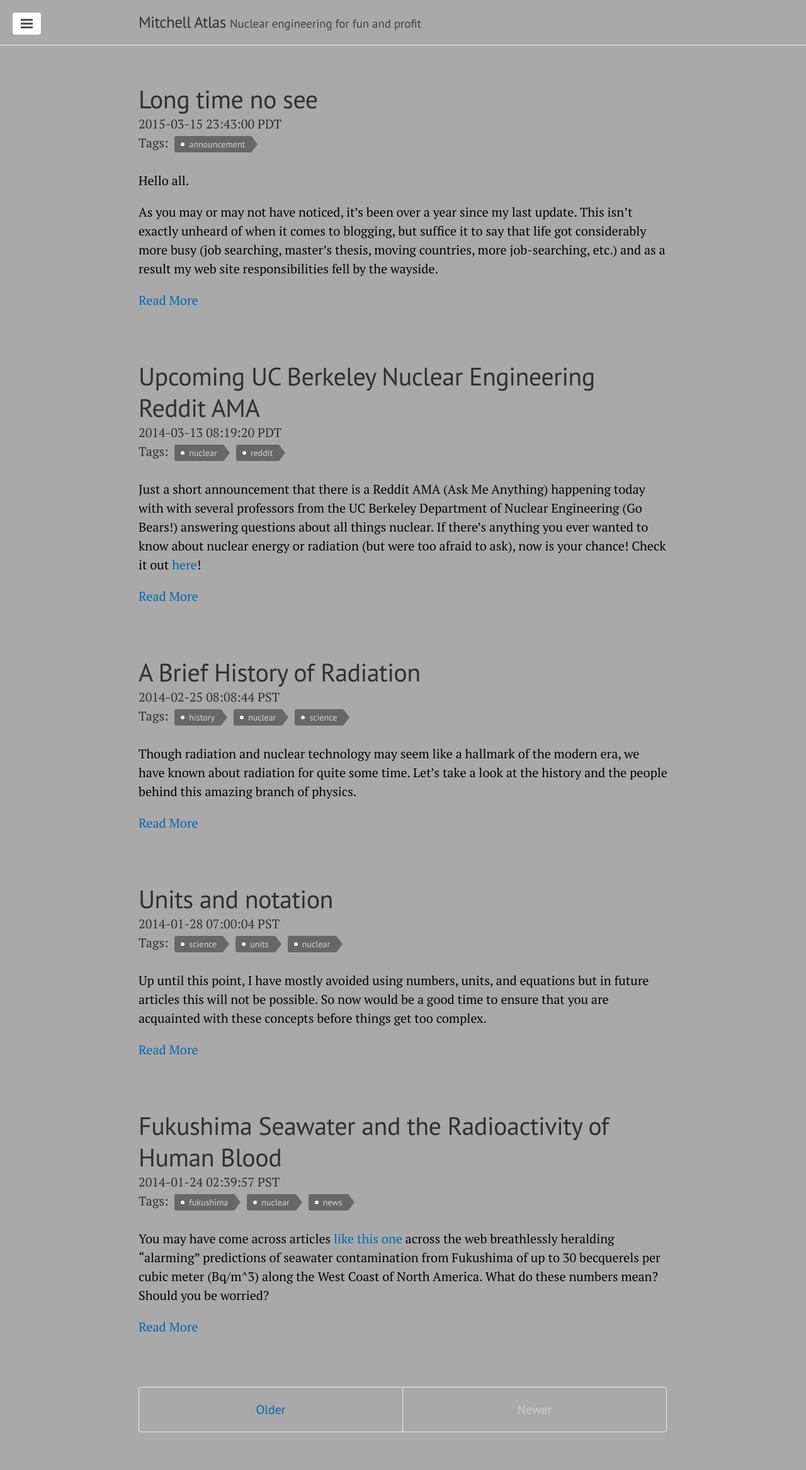
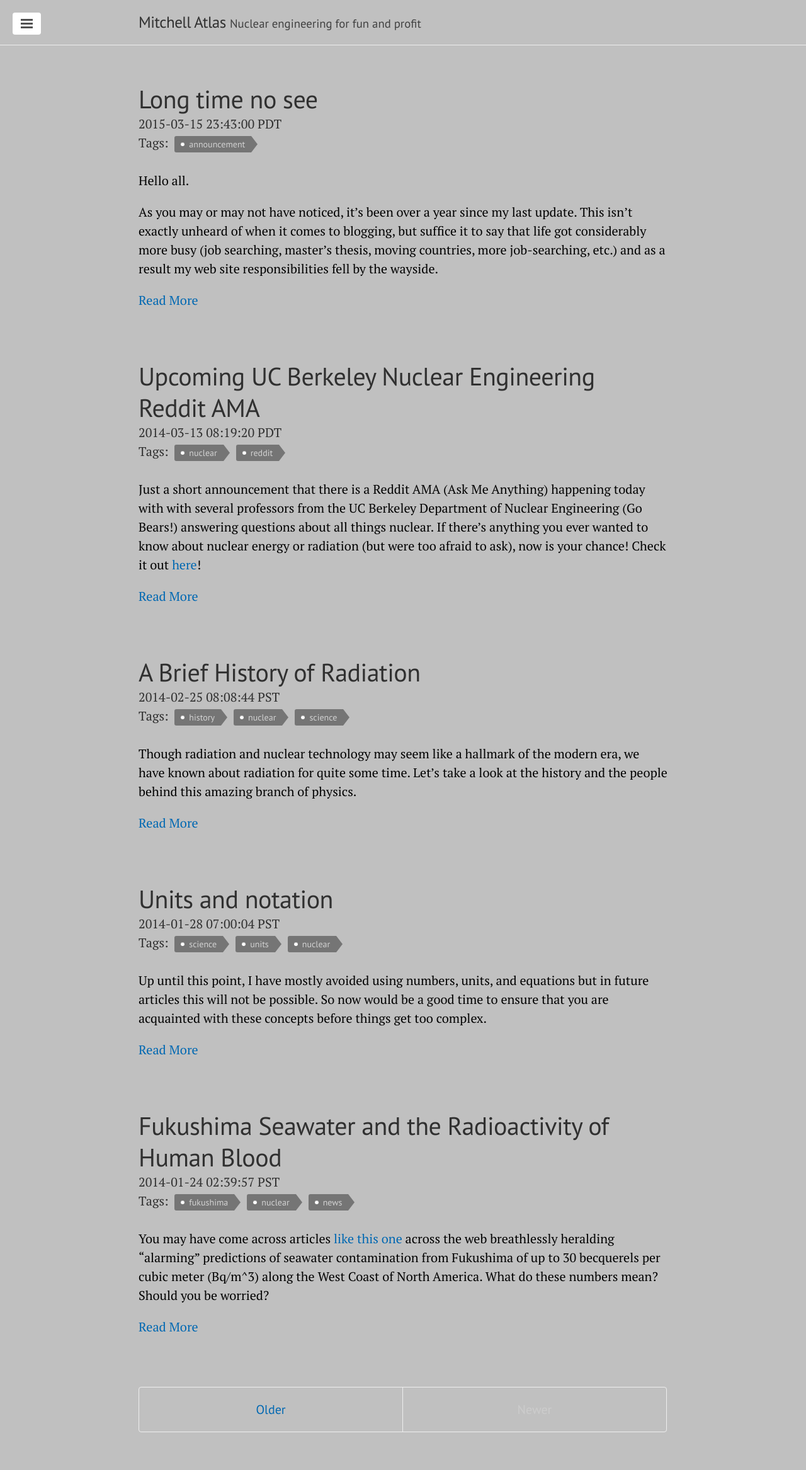
Before and after one commit to xatlasm/xatlasm.github.io, a Jekyll site: the page built from index.html, in a window 1280 px wide. Shown: the whole page at 63% size. Built offline with Jekyll 4.4.1, drawn with Linux system fonts in a browser that asks for light colours; the list of posts is cut into pages by our own code.

Commit message:
New CSS styles.

```diff
--- a/assets/css/lanyon.css
+++ b/assets/css/lanyon.css
@@ -368,7 +368,7 @@
 
 .tag {
 	font: 14px/1.5 'PT Sans', serif;
-  background: #676767;
+  background: #757575;
   border-radius: 3px 0 0 3px;
   color: lightgray;
   display: inline-block;
@@ -394,9 +394,9 @@
 }
 
 .tag::after {
-  background: #A9A9A9;
+  background: silver;
   border-bottom: 13px solid transparent;
-  border-left: 10px solid #676767;
+  border-left: 10px solid #757575;
   border-top: 13px solid transparent;
   content: '';
   position: absolute;
--- a/assets/css/poole.css
+++ b/assets/css/poole.css
@@ -60,7 +60,7 @@
 
 body {
   color: #030303;
-  background-color: darkgray;
+  background-color: silver;
   -webkit-text-size-adjust: 100%;
       -ms-text-size-adjust: 100%;
 }
```
